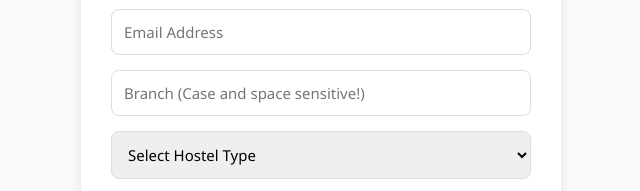
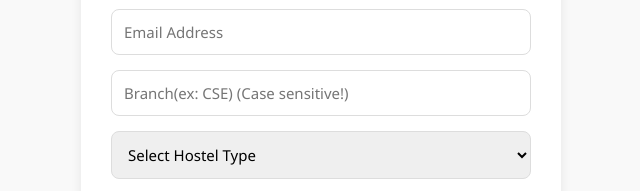
Before and after one commit to kushu30/findmyroomie, a website: page public/form.html in a window 1280 px wide. Shown: the part 179-370 px from the top of the page, 319-959 px from the left. Drawn offline with Linux system fonts and the light colour scheme.

Commit message:
form update

```diff
--- a/public/form.html
+++ b/public/form.html
@@ -15,7 +15,7 @@
     <form id="roomieForm">
       <input type="text" name="name" placeholder="Full Name" required />
       <input type="email" name="email" placeholder="Email Address" required />
-      <input type="text" name="branch" placeholder="Branch (Case and space sensitive!)" required />
+      <input type="text" name="branch" placeholder="Branch(ex: CSE) (Case sensitive!)" required />
 
       <select name="hostelType" id="hostelType" required>
         <option value="" disabled selected>Select Hostel Type</option>
```
